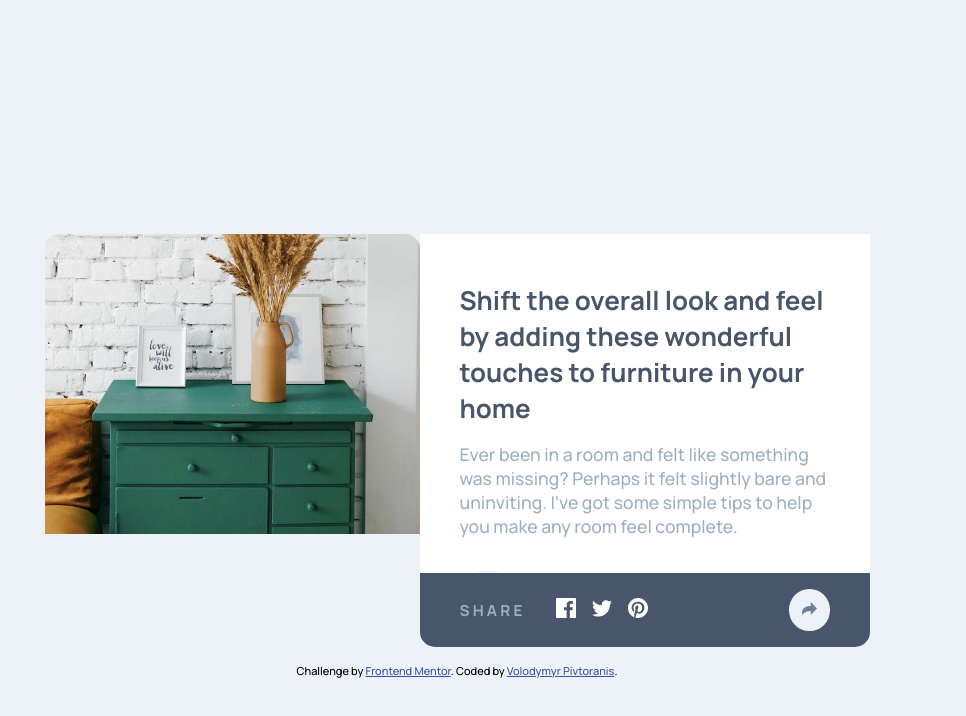
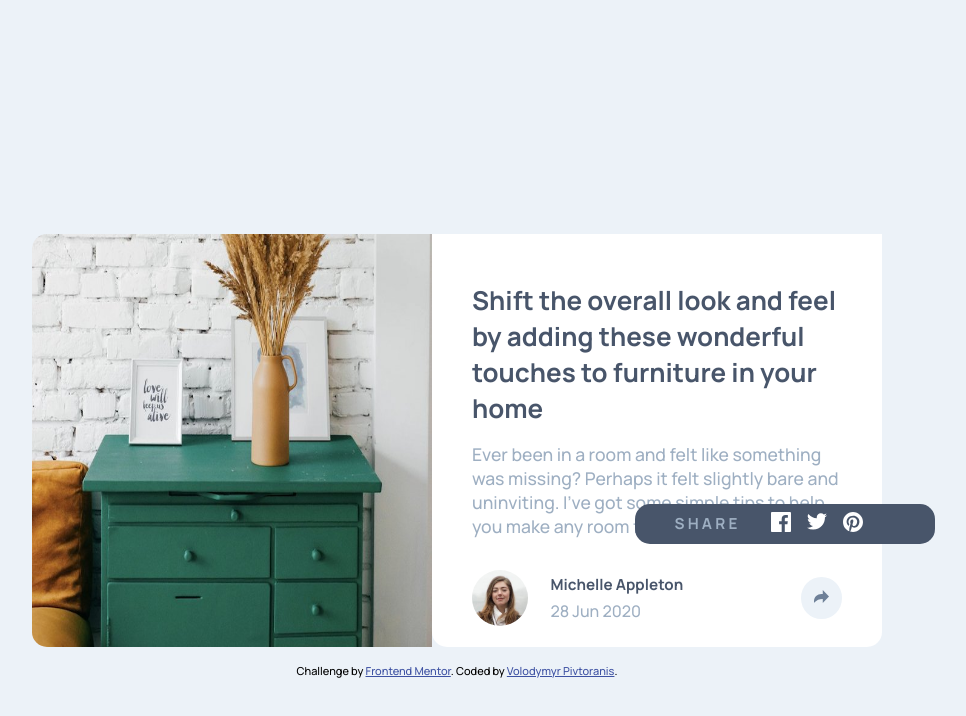
Before and after one commit to PivtoranisV/article-preview-component-master, a plain HTML site: page index.html in a window 1280 px wide. Both pictures are taken after a click on the button 992 px from the left and 598 px from the top of the page. Shown: the whole page, without its empty margins (183-1149 px from the left). Drawn offline with Linux system fonts and the light colour scheme.

Commit message:
Added share style for desktop version

```diff
--- a/index.css
+++ b/index.css
@@ -30,6 +30,13 @@ ul {
     border-radius: 15px 15px 0 0;
     max-width: 450px;
     height: 300px;
+}
+
+@media (min-width: 768px) {
+    .content__img {
+        border-radius: 15px 0 0 15px;
+        height: 413px;
+    }
 }
 
 .content {
@@ -125,6 +132,24 @@ ul {
     bottom: 0;
 }
 
+@media (min-width: 768px) {
+    .absolute {
+        left: 45%;
+        bottom: 25%;
+        width: 300px;
+
+    }
+
+    .share {
+        border-radius: 15px;
+        padding: 0.5rem 2.5rem;
+    }
+
+    .share__icon-close {
+        display: none;
+    }
+}
+
 .hidden {
     display: none;
 }
@@ -138,8 +163,9 @@ ul {
 @media (min-width: 768px) {
     .container {
         display: flex;
-        flex-direction: row;
-        max-width: 900px;
+        align-items: center;
+        justify-content: center;
+        max-width: 850px;
     }
 }
 
--- a/index.js
+++ b/index.js
@@ -4,7 +4,7 @@ const shareWindow = document.querySelector(".absolute");
 const avatarWindow = document.querySelector(".user");
 
 shareOpen.addEventListener("click", () => {
-  shareWindow.classList.remove("hidden");
+  shareWindow.classList.toggle("hidden");
 });
 
 shareClose.addEventListener("click", () => {
```
